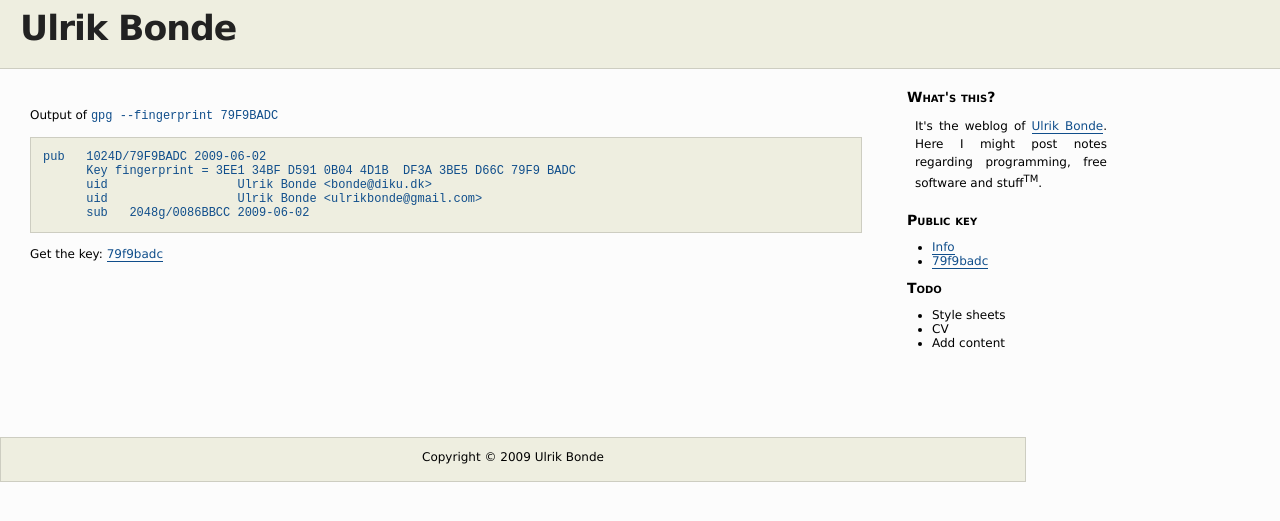
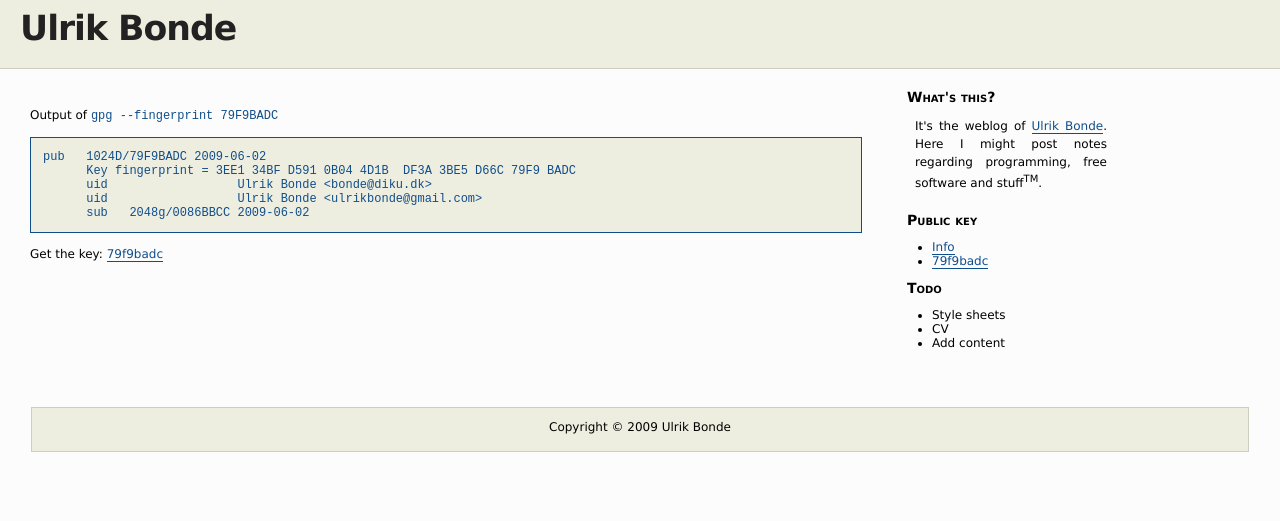
Before and after one commit to bonde/bonde.github.com, a Jekyll site: the page built from key/index.md, in a window 1280 px wide. Shown: the top 521 px of the page. Built offline with Jekyll 4.4.1, drawn with Linux system fonts in a browser that asks for light colours; Markdown is read by kramdown in place of the engine named in the settings.

Commit message:
Testing quotes, centering footer

```diff
--- a/styles/default.css
+++ b/styles/default.css
@@ -40,18 +40,20 @@ div#content p {
 }
 
 div#content code {
-  color: #104E8B;
+  color: #104e8b;
 }
 
 div#content pre {
   padding: 1em;
   font-size: 9pt;
   background-color: #EEEEE0;
-  border: 1px solid #CDCDC1;
+  border: 1px solid #104e8b;
   overflow: auto;
 }
 
 div#footer {
+  margin-left: auto;
+  margin-right: auto;
   margin-top: 30px;
   color: black;
   text-align: center;
@@ -59,8 +61,7 @@ div#footer {
   background-color: #EEEEE0;
   padding-bottom: 5px;
   clear: both;
-  float: left;
-  width: 80%;
+  width: 95%;
 }
 
 div#footer a {
```
Also changed, not shown: _posts/2009-09-22-hello-world.md (+3 -0 lines).
